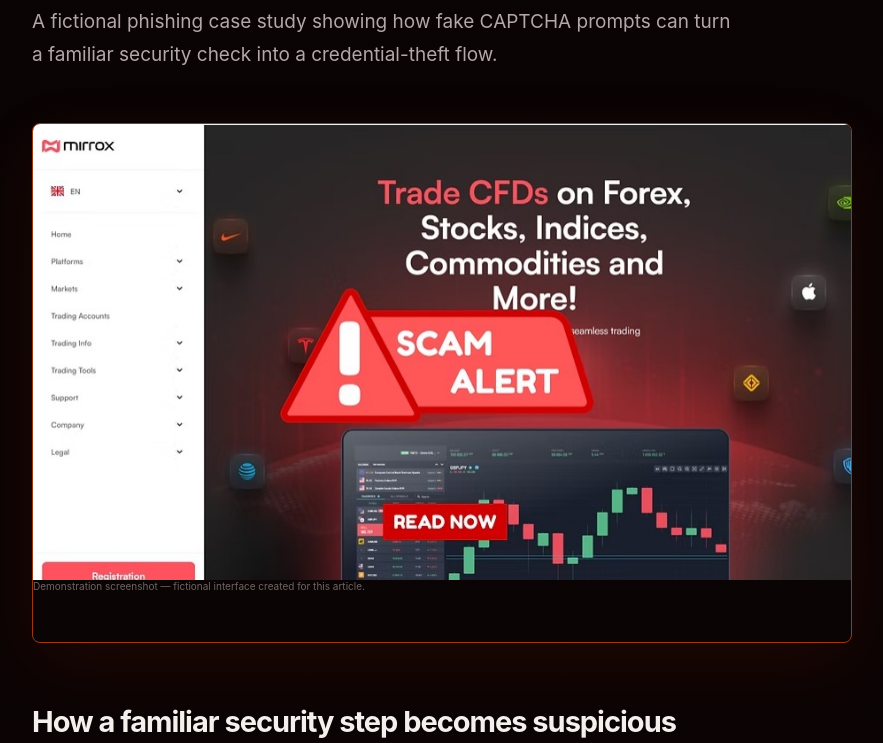
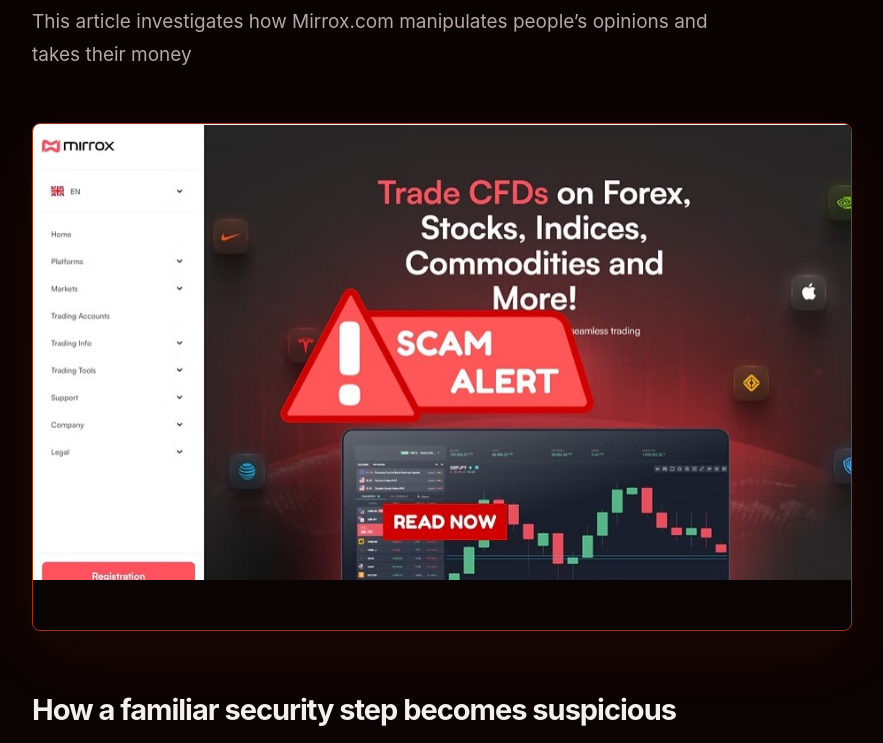
Before and after one commit to c-grd-00/cg, a plain HTML site: page blog/phishing-captcha.html in a window 1280 px wide. Shown: the part 459-1202 px from the top of the page, without its empty margins (198-1081 px from the left). Drawn offline with Linux system fonts and the light colour scheme.

Commit message:
Update phishing-captcha.html

```diff
--- a/blog/phishing-captcha.html
+++ b/blog/phishing-captcha.html
@@ -1,7 +1,7 @@
 <!doctype html>
 <html lang="en"><head>
 <meta charset="utf-8"><meta name="viewport" content="width=device-width,initial-scale=1">
-<title>Mirrox.com Exposed: A Dangerous Broker Putting Investors at Riskp | Scam Alert</title>
+<title>Mirrox.com Exposed: A Dangerous Broker Putting Investors at Risk | Scam Alert</title>
 <meta name="description" content="This article investigates how Mirrox.com manipulates people’s opinions and takes their money">
 <meta name="robots" content="index,follow">
 <link rel="icon" type="image/png" sizes="32x32" href="../assets/favicon-32.png">
@@ -15,8 +15,8 @@
 <p class="header-note">Real reviews. Safer internet.</p></div></header>
 <main><article class="article-shell">
 <div class="article-date">Oct 5, 2026</div>
-<h1>Phishing CAPTCHA Scam: The “Verify You’re Human” Trap</h1><p class="article-deck">A fictional phishing case study showing how fake CAPTCHA prompts can turn a familiar security check into a credential-theft flow.</p>
-<figure class="article-image"><img src="../assets/mirrox.png" alt="Fictional demonstration screenshot for the article"><figcaption class="caption">Demonstration screenshot — fictional interface created for this article.</figcaption></figure>
+<h1>Mirrox.com Exposed: A Dangerous Broker Putting Investors at Risk</h1><p class="article-deck">This article investigates how Mirrox.com manipulates people’s opinions and takes their money</p>
+<figure class="article-image"><img src="../assets/mirrox.png" alt="Fictional demonstration screenshot for the article"><figcaption class="caption"></figcaption></figure>
 <div class="article-body">
 <h2>How a familiar security step becomes suspicious</h2><p>Fake CAPTCHA pages borrow a visual pattern people have learned to trust. The page asks the visitor to complete a simple check, then redirects them toward a login, payment, browser notification or download. The danger is not the CAPTCHA itself; it is the unexpected chain of actions that follows it.</p><p>The Federal Trade Commission warns people not to click unexpected links or download attachments from suspicious messages, and recommends contacting the organization through a website or number you already know is real.</p>
 <h2>What we would investigate</h2><p>We would compare the domain with the organization the message claims to represent, inspect the destination after the CAPTCHA, and check whether the page requests credentials or payment information that the legitimate service would not normally request.</p>
```
